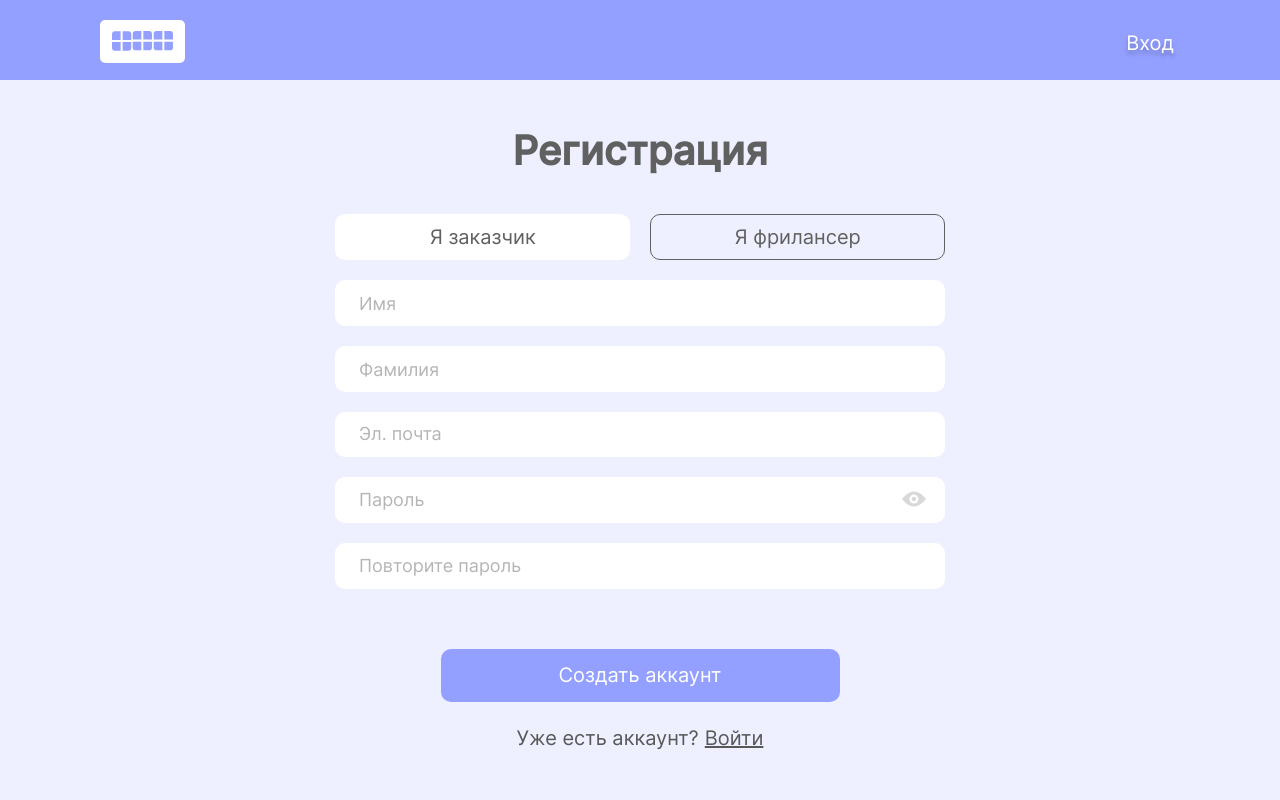
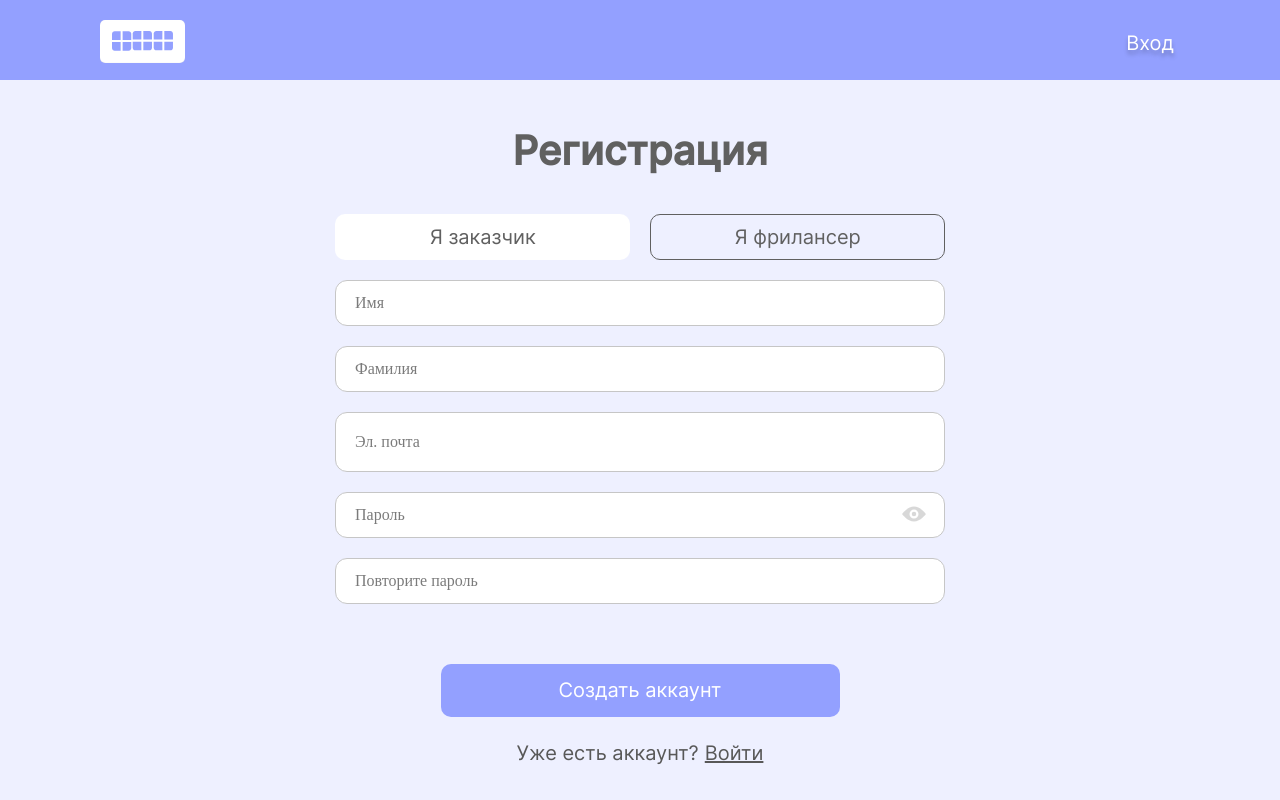
Before and after one commit to tutanhamon667/contract, a React (Create React App) app in the folder frontend/: page /signup in a window 1280 px wide. Built offline with nearby package versions, Linux system fonts and the light colour scheme.

Commit message:
refactor: сделать инпуты в финальном дизайне

```diff
--- a/frontend/src/components/InputAuth/InputAuth.css
+++ b/frontend/src/components/InputAuth/InputAuth.css
@@ -3,49 +3,50 @@
 }
 
 .input {
-  font-family: "Inter", Arial, sans-serif;
-  font-size: 18px;
-  font-weight: 400;
-  width: 295px;
-  padding: 12px 24px;
-  align-items: center;
-  border: none;
-  border-radius: 10px;
+  box-sizing: border-box;
+  width: 400px;
+  padding: 19px;
+  border: 1px solid #C6C6C6;
+  border-radius: 12px;
+  color: #3F3F3F;
   background: #fff;
-  box-sizing: border-box;
+  font-size: 16px;
+  line-height: 1.25;
   transition: all 0.2s ease-in-out;
+}
+
+.input:hover {
+  box-shadow: 2px 2px 0 0 #C6C6C6;
 }
 
 .input:focus {
   outline: none;
-  box-shadow: 0px 1px 1px 0px rgba(202, 200, 200, 0.985),
-    0px 1px 1px 0px rgba(0, 0, 0, 0.25);
+  box-shadow: 2px 2px 0 0 #C6C6C6;
 }
 
 .input::placeholder {
-  color: #b5b5b5;
+  color: #7B7B7B;
 }
 
 .input__showPass {
+  position: absolute;
+  top: 46%;
+  left: 93%;
+  width: 24px;
+  height: 24px;
   background-image: url(../../images/showPass.svg);
   background-position: center;
-  position: absolute;
-  width: 24px;
-  height: 24px;
   opacity: 0.15;
-  top: 46%;
-  left: 93%;
-  transform: translate();
   cursor: pointer;
 }
 
 .input__error {
-  border: 1px solid rgb(207, 24, 24);
+  border: 1px solid #CF1818;
 }
 
 .input__errorText{
-  color: rgb(207, 24, 24);
   position: absolute;
+  top: 100%;
   left: 4%;
-  top: 100%;
+  color: #CF1818;
 }
--- a/frontend/src/components/InputAuth/InputAuth.jsx
+++ b/frontend/src/components/InputAuth/InputAuth.jsx
@@ -18,7 +18,7 @@ const InputAuth = ({
   return (
     <div className="inputContainer">
       <input
-        className={`input ${error && "input__error"}`}
+        className={`input${error ? " input__error" : ""}`}
         placeholder={placeholder}
         autoComplete={autocomplete}
         style={{ width, height, marginTop }}
@@ -26,8 +26,7 @@ const InputAuth = ({
         onChange={onChange}
         type={type}
         name={name}
-        error={error}
-        />
+      />
       {pass && <div className="input__showPass" onClick={pass} />}
       <span className="input__errorText">{errorMessage}</span>
     </div>
```
